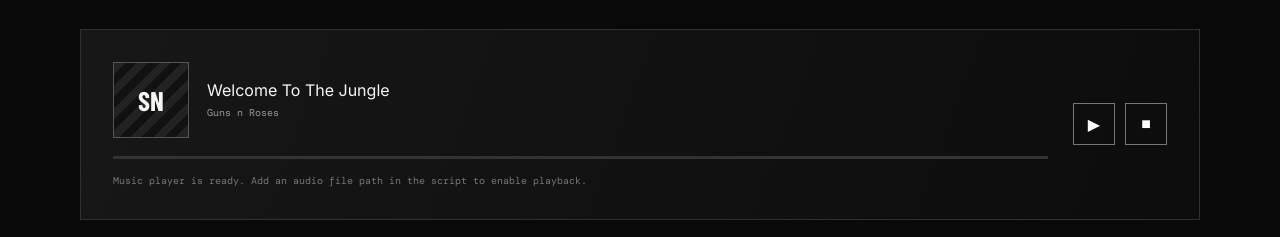
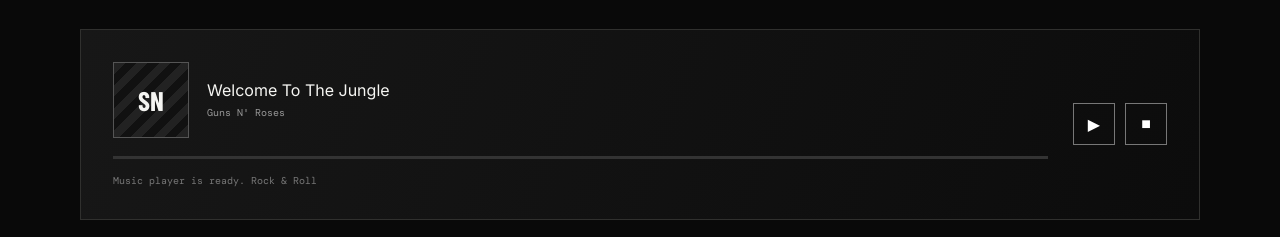
Before and after one commit to Otip7/Projects, a plain HTML site: page index.html in a window 1280 px wide. Shown: the part 3053-3290 px from the top of the page. Drawn offline with nearby package versions, Linux system fonts and the light colour scheme; a web font is replaced by a local one.

Commit message:
Fix track details and player status in index.html
Updated track information and player status message.

```diff
--- a/index.html
+++ b/index.html
@@ -110,7 +110,7 @@
       <div class="wrap">
         <div class="section-head reveal"><div><div class="kicker">04 — Optional listening corner</div><h2>Press play<span class="outline">.</span></h2></div><div class="section-no">NOW SPINNING / 004</div></div>
         <div class="music-panel reveal">
-          <div><div class="track-info"><div class="cover">SN</div><div><h>Welcome To The Jungle</h3><p>Guns n Roses </p></div></div><div class="progress"><span id="progressBar"></span></div><div class="player-note" id="playerStatus">Music player is ready. Add an audio file path in the script to enable playback.</div></div>
+          <div><div class="track-info"><div class="cover">SN</div><div><h>Welcome To The Jungle</h3><p>Guns N' Roses </p></div></div><div class="progress"><span id="progressBar"></span></div><div class="player-note" id="playerStatus">Music player is ready. Rock & Roll</div></div>
           <div class="player-controls"><button id="playBtn" aria-label="Play or pause" title="Play / Pause">▶</button><button id="stopBtn" aria-label="Stop" title="Stop">■</button></div>
           <audio id="audio" src="assets/track-1.mp3" preload="metadata"></audio>
         </div>
```
